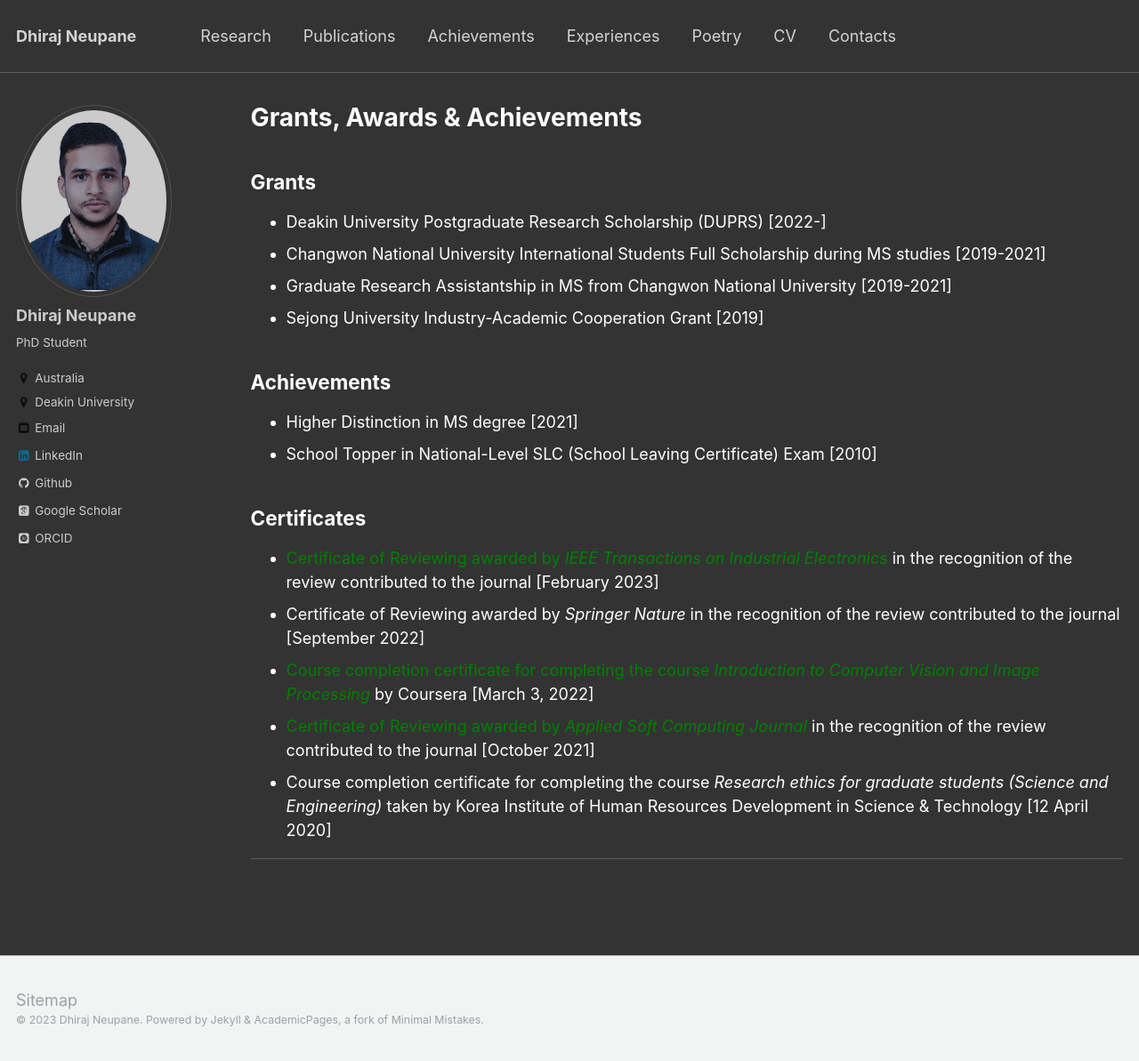
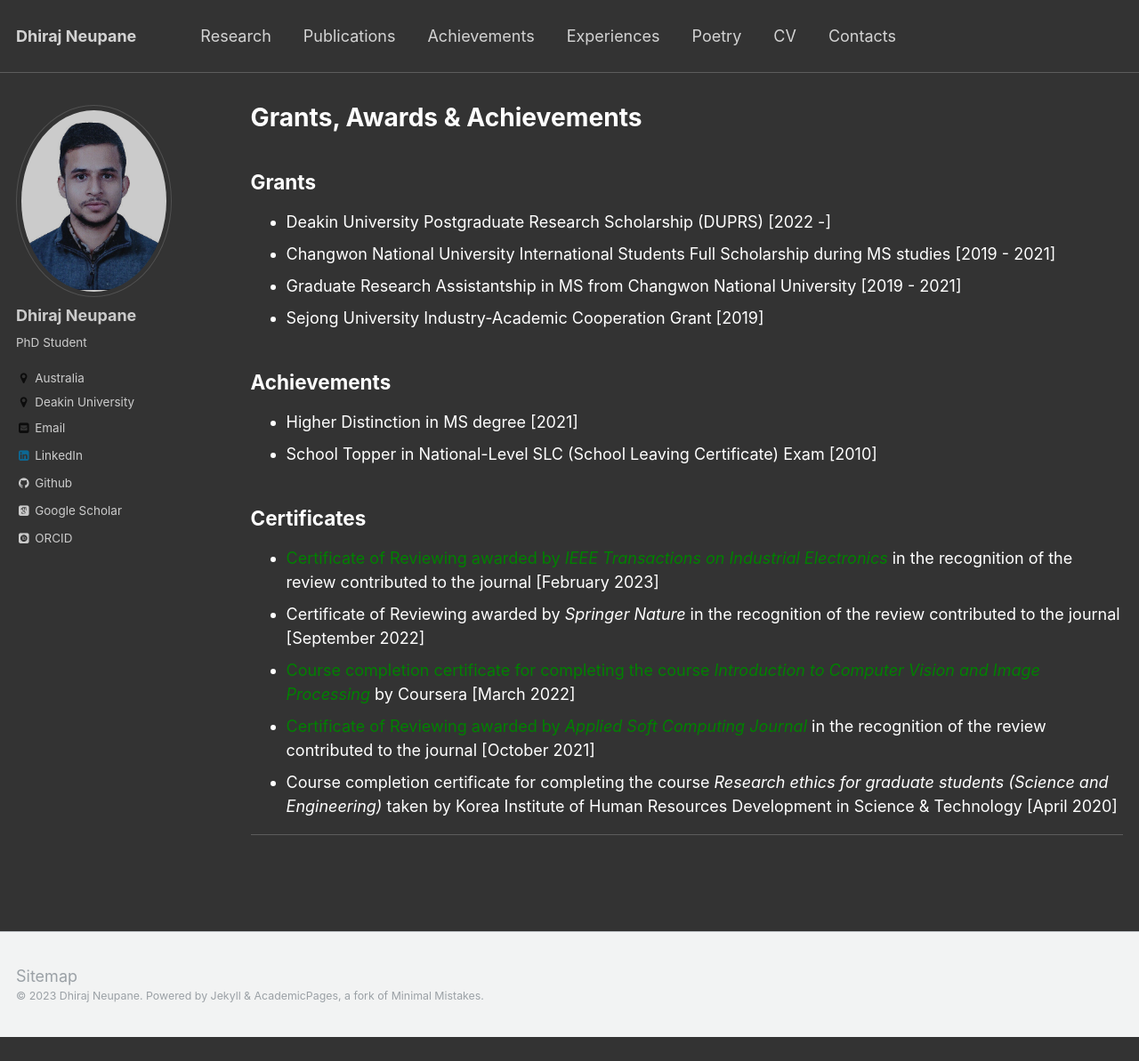
Before and after one commit to dhirajneupane/academicPortfolio, a Jekyll site: the page built from _pages/grants-awards.md, in a window 1280 px wide and 1193 px high. Shown: the whole window at 89% size. Built offline with Jekyll 4.4.1, drawn with Linux system fonts in a browser that asks for light colours; some web fonts are replaced.

Commit message:
Update grants-awards.md

```diff
--- a/_pages/grants-awards.md
+++ b/_pages/grants-awards.md
@@ -7,9 +7,9 @@ redirect_from:
   - /grants-awards
 ---
 ## Grants
-* Deakin University Postgraduate Research Scholarship (DUPRS) [2022-]
-* Changwon National University International Students Full Scholarship during MS studies [2019-2021]
-* Graduate Research Assistantship in MS from Changwon National University [2019-2021]
+* Deakin University Postgraduate Research Scholarship (DUPRS) [2022 -]
+* Changwon National University International Students Full Scholarship during MS studies [2019 - 2021]
+* Graduate Research Assistantship in MS from Changwon National University [2019 - 2021]
 * Sejong University Industry-Academic Cooperation Grant [2019]
 
 ## Achievements
@@ -19,8 +19,8 @@ redirect_from:
 ## Certificates
 * [<span style="color:green">Certificate of Reviewing awarded by _IEEE Transactions on Industrial Electronics_</span>](https://www.linkedin.com/posts/dhiraj-neupane-6b3089113_ieee-reviewer-activity-7026848069040160768-Ltda?utm_source=share&utm_medium=member_desktop){:target="_blank"} in the recognition of the review contributed to the journal [February 2023]
 * Certificate of Reviewing awarded by _Springer Nature_ in the recognition of the review contributed to the journal [September 2022]
-* [<span style="color:green">Course completion certificate for completing the course _Introduction to Computer Vision and Image Processing_</span>](https://www.linkedin.com/posts/dhiraj-neupane-6b3089113_completion-certificate-for-introduction-to-activity-6905100833835380736-Kd_U?utm_source=share&utm_medium=member_desktop){:target="_blank"} by Coursera [March 3, 2022]
+* [<span style="color:green">Course completion certificate for completing the course _Introduction to Computer Vision and Image Processing_</span>](https://www.linkedin.com/posts/dhiraj-neupane-6b3089113_completion-certificate-for-introduction-to-activity-6905100833835380736-Kd_U?utm_source=share&utm_medium=member_desktop){:target="_blank"} by Coursera [March 2022]
 * [<span style="color:green">Certificate of Reviewing awarded by _Applied Soft Computing Journal_</span>](https://www.linkedin.com/posts/dhiraj-neupane-6b3089113_reviewer-moretocome-activity-6893943586119933952-xgCN?utm_source=share&utm_medium=member_desktop) in the recognition of the review contributed to the journal [October 2021]
-* Course completion certificate for completing the course _Research ethics for graduate students (Science and Engineering)_ taken by Korea Institute of Human Resources Development in Science & Technology [12 April 2020]
+* Course completion certificate for completing the course _Research ethics for graduate students (Science and Engineering)_ taken by Korea Institute of Human Resources Development in Science & Technology [April 2020]
 
 ----------------
```
